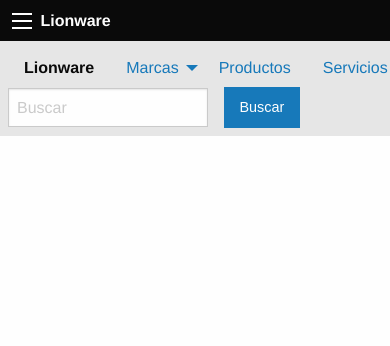
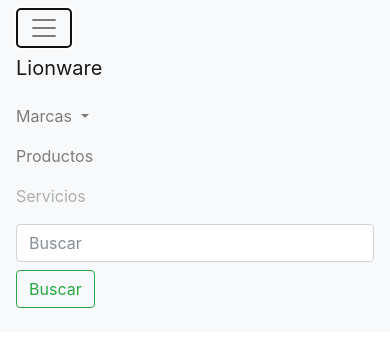
Before and after one commit to Iscer/themeLionware, a plain HTML site: page index.html in a window 390 px wide. Both pictures are taken after a click on the button "Toggle navigation". Drawn offline with nearby package versions, Linux system fonts and the light colour scheme.

Commit message:
Cambio de diseño

```diff
--- a/index.html
+++ b/index.html
@@ -4,40 +4,42 @@
     <meta charset="utf-8">
     <meta name="viewport" content="width=device-width, initial-scale=1.0">
     <title>Lionware</title>
-    <link rel="stylesheet" href="css/foundation.css">
+    <link rel="stylesheet" href="https://maxcdn.bootstrapcdn.com/bootstrap/4.0.0-beta.2/css/bootstrap.min.css" integrity="sha384-PsH8R72JQ3SOdhVi3uxftmaW6Vc51MKb0q5P2rRUpPvrszuE4W1povHYgTpBfshb" crossorigin="anonymous">
   </head>
-  <body>
-    <div class="title-bar" data-responsive-toggle="responsive-menu" data-hide-for="medium">
-     <button class="menu-icon" type="button" data-toggle="responsive-menu"></button>
-     <div class="title-bar-title">Lionware</div>
+<body>
+    <!-- menu responsive -->
+  <nav class="navbar navbar-expand-lg navbar-light bg-light">
+    <button class="navbar-toggler" type="button" data-toggle="collapse" data-target="#navbarTogglerDemo01" aria-controls="navbarTogglerDemo01" aria-expanded="false" aria-label="Toggle navigation">
+      <span class="navbar-toggler-icon"></span>
+    </button>
+    <div class="collapse navbar-collapse" id="navbarTogglerDemo01">
+      <a class="navbar-brand" href="#">Lionware</a>
+      <ul class="navbar-nav mr-auto mt-2 mt-lg-0">
+        <li class="nav-item dropdown">
+          <a class="nav-link dropdown-toggle" href="#" id="navbarDropdownMenuLink" data-toggle="dropdown" aria-haspopup="true" aria-expanded="false">
+            Marcas
+          </a>
+          <div class="dropdown-menu" aria-labelledby="navbarDropdownMenuLink">
+            <a class="dropdown-item" href="#">Intel</a>
+            <a class="dropdown-item" href="#">AMD</a>
+            <a class="dropdown-item" href="#">HIK VISION</a>
+          </div>
+        </li>
+        <li class="nav-item">
+          <a class="nav-link" href="#">Productos</a>
+        </li>
+        <li class="nav-item">
+          <a class="nav-link disabled" href="#">Servicios</a>
+        </li>
+      </ul>
+      <form class="form-inline my-2 my-lg-0">
+        <input class="form-control mr-sm-2" type="search" placeholder="Buscar" aria-label="Search">
+        <button class="btn btn-outline-success my-2 my-sm-0" type="submit">Buscar</button>
+      </form>
     </div>
-
-<div class="top-bar" id="responsive-menu">
-  <div class="top-bar-left">
-    <ul class="dropdown menu" data-dropdown-menu>
-      <li class="menu-text">Lionware</li>
-      <li class="has-submenu">
-        <a href="#0">Marcas</a>
-        <ul class="submenu menu vertical" data-submenu>
-          <li><a href="#0">INTEL</a></li>
-          <li><a href="#0">AMD</a></li>
-          <li><a href="#0">HIK VISION</a></li>
-        </ul>
-      </li>
-      <li><a href="#0">Productos</a></li>
-      <li><a href="#0">Servicios</a></li>
-    </ul>
-  </div>
-  <div class="top-bar-right">
-    <ul class="menu">
-      <li><input type="search" placeholder="Buscar"></li>
-      <li><button type="button" class="button">Buscar</button></li>
-    </ul>
-  </div>
-</div>
- <script type="text/javascript" src="js/vendor/jquery.js"></script>
- <script type="text/javascript src="js/vendor/what-input.js""></script>
- <script type="text/javascript" src="js/vendor/foundation.min.js"></script>
- <script type="text/javascript" src="js/app.js"></script>
+  </nav>
+  <script src="https://code.jquery.com/jquery-3.2.1.slim.min.js" integrity="sha384-KJ3o2DKtIkvYIK3UENzmM7KCkRr/rE9/Qpg6aAZGJwFDMVNA/GpGFF93hXpG5KkN" crossorigin="anonymous"></script>
+  <script src="https://cdnjs.cloudflare.com/ajax/libs/popper.js/1.12.3/umd/popper.min.js" integrity="sha384-vFJXuSJphROIrBnz7yo7oB41mKfc8JzQZiCq4NCceLEaO4IHwicKwpJf9c9IpFgh" crossorigin="anonymous"></script>
+  <script src="https://maxcdn.bootstrapcdn.com/bootstrap/4.0.0-beta.2/js/bootstrap.min.js" integrity="sha384-alpBpkh1PFOepccYVYDB4do5UnbKysX5WZXm3XxPqe5iKTfUKjNkCk9SaVuEZflJ" crossorigin="anonymous"></script>
 </body>
 </html>
```
